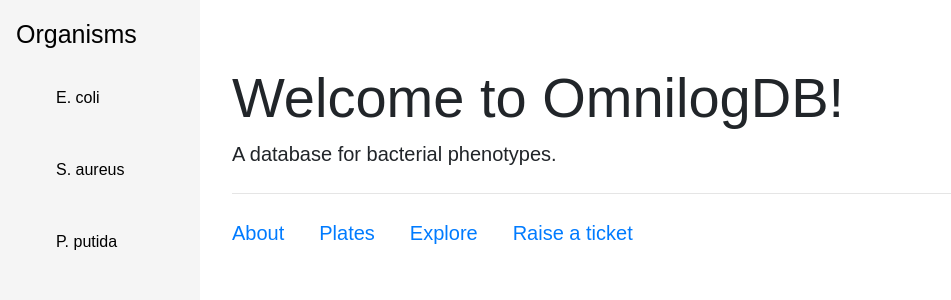
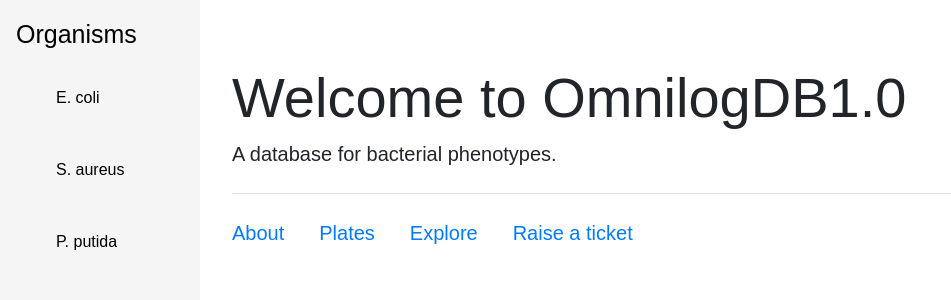
Before and after one commit to Kahuna-flipper/OmnilogDB, a Flask app: page /dashboard in a window 1280 px wide. Shown: the top 300 px of the page, without its empty margins (0-951 px from the left). Run offline with Flask 3, Linux system fonts and the light colour scheme.

Commit message:
fixed headline

```diff
--- a/templates/index.html
+++ b/templates/index.html
@@ -11,7 +11,7 @@
     <script src="https://cdn.jsdelivr.net/npm/bootstrap@4.6.1/dist/js/bootstrap.bundle.min.js"></script>
 
 
-    <title>OmnilogDB</title>
+    <title>OmnilogDB1.0</title>
 </head>
 
 <style>
@@ -196,7 +196,7 @@ display: none !important;
       </div>
 
       <div class="jumbotron" style="background-color: white;">
-        <h1 class="display-4" style="background-color: white;">Welcome to OmnilogDB!</h1>
+        <h1 class="display-4" style="background-color: white;">Welcome to OmnilogDB1.0</h1>
         <p class="lead">A database for bacterial phenotypes.</p>
         <hr class="my-4">
         <a class = "lead" href="{{url_for('about')}}" style="float:left">About</a>
```
